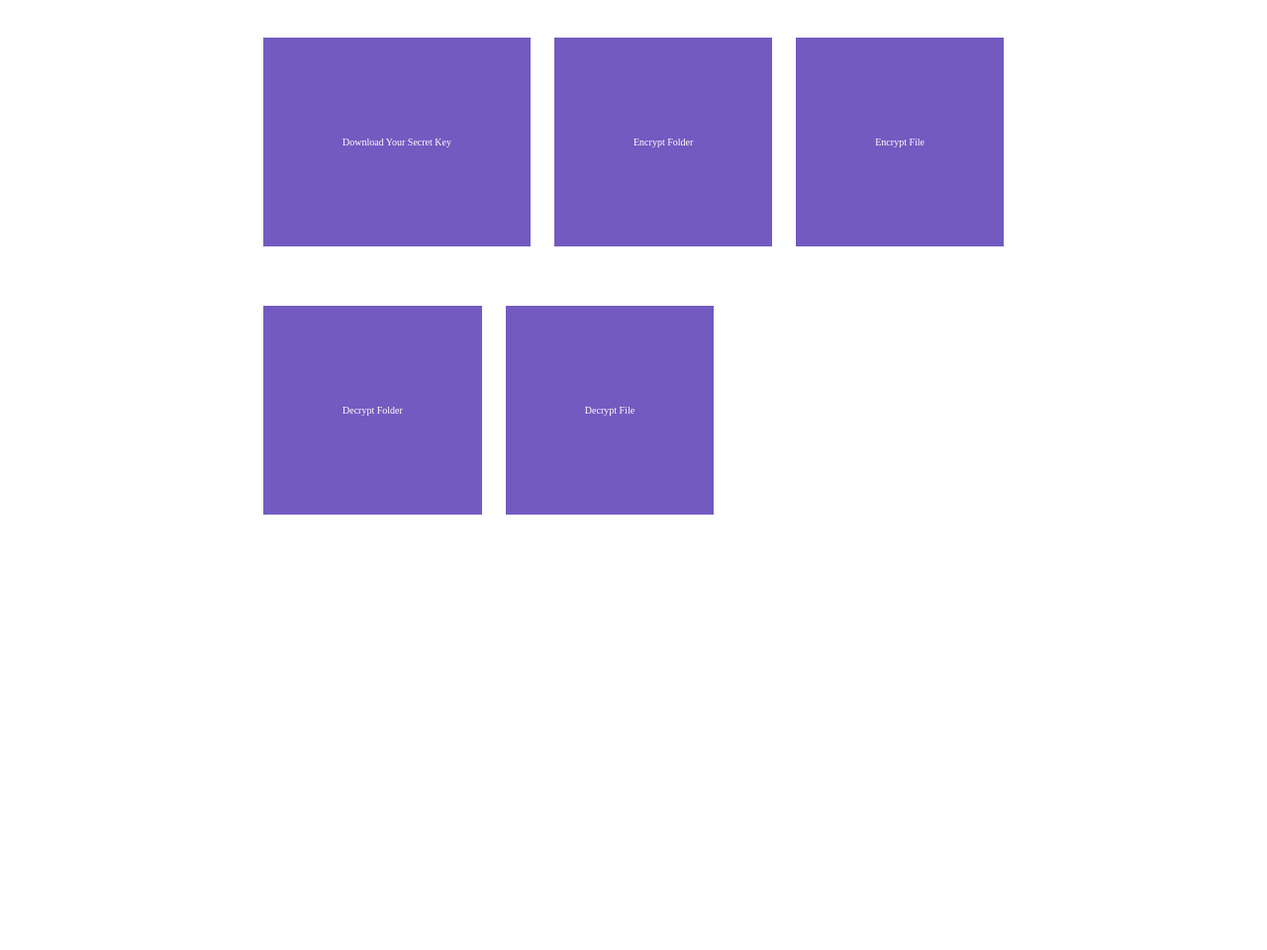
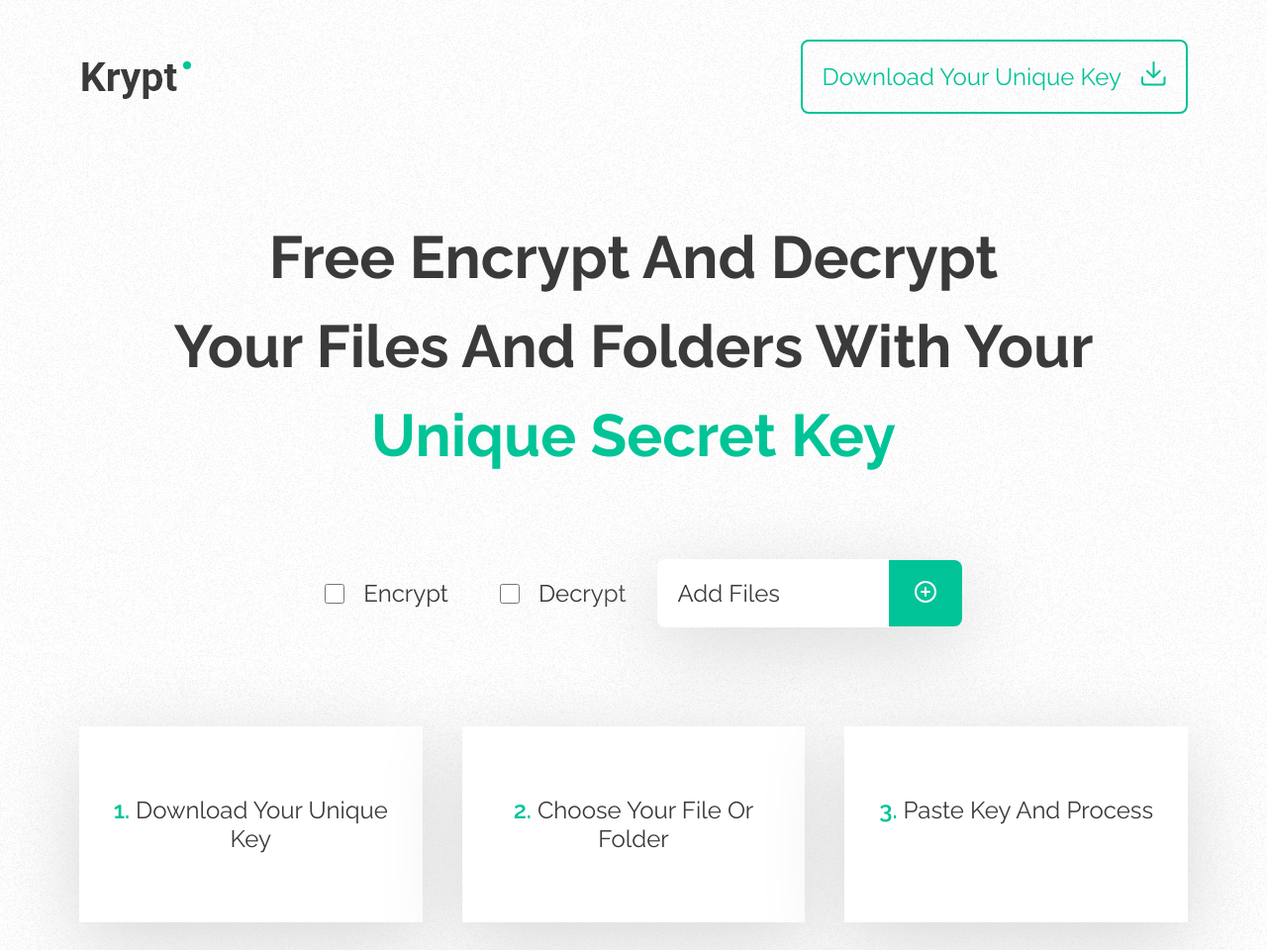
Before and after one commit to lushiv/aes-algorithms-flaskapp, a Flask app: page / in a window 1280 px wide. Shown: the whole page at 99% size. Before the commit the page ends 520 px from the top, so only its background shows below. Run offline with Flask 2, Linux system fonts and the light colour scheme.

Commit message:
design change

```diff
--- a/templates/index.html
+++ b/templates/index.html
@@ -4,7 +4,8 @@
 <head>
     <title>Home</title>
     <style>
-        .button {
+
+        /* .button {
             background-color: #725ac1;
             border: red;
             color: hsl(0, 0%, 100%);
@@ -20,18 +21,228 @@
             position: fixed;
             left: 20%;
             right: 20%;
+        } */
+        @import url('https://fonts.googleapis.com/css2?family=Raleway:wght@400;500;600;700;800&display=swap');
+        body{
+            margin: 0;
+            padding: 0;
+            font-family: 'Raleway', sans-serif;
+            font-weight: 400;
+            color: #3A3A3A;
         }
+        header{
+            padding: 40px 0px;
+        }
+        .container{
+            background: url(/encrypt-and-decrypt-zip-files-with-secret-key-using-AES-algorithms/templates/noise.png);
+            height: 120vh;
+        }
+        .wrapper{
+            margin:0 80px;
+        }
+        .nav{
+            display: flex;
+            justify-content: space-between;
+            align-items: center;
+        }
+        .header-btn{
+            border: 2px solid #00C497;
+            border-radius: 8px;
+           display: flex;
+           align-items: center;
+           gap: 20px;
+           padding: 20px;
+            font-size: 1.5rem;
+            margin: 0;
+        }
+        p.for-button{
+            color: #00C497;
+            margin: 0;
+            font-weight: 400;
+        }
+
+        .main-heading{
+            text-align: center;
+            margin: 60px 0 80px 0;
+        }
+        .main-heading h1{
+            font-size: 60px;
+            line-height: 90px;
+            margin: 0;
+            font-weight: bold;
+
+        }
+        .main-heading span{
+           color: #00C497;
+        }
+
+        .main-mid{
+            display: flex;
+            justify-content: center;
+            align-items: center;
+            gap:32px;
+        }
+
+        input.encryptcheckbox{
+            width: 20px;
+            height: 20px;
+        }
+        .encrypt, label{
+            padding-left: 16px;
+        }
+        input.decryptcheckbox{
+            width: 20px;
+            height: 20px;
+        }
+        .decrypt, label{
+            padding-left: 16px;
+        }
+
+        .selector{
+            display: flex;
+            gap: 32px;
+        }
+        .encrypt{
+            display: flex;
+            align-items: center;
+            font-size: 24px;
+        }
+
+        .decrypt{
+            display: flex;
+            align-items: center;
+            font-size: 24px;
+        }
+
+        .main-btn{
+            display: flex;
+            align-items: center;
+            filter: drop-shadow(0px 20px 40px #D8D8D8);
+        }
+
+        .add-file{
+            background: #fff;
+            padding: 20px 110px 20px 20px;
+            border-radius: 8px;
+            border-top-right-radius: 0;
+            border-bottom-right-radius: 0;
+            font-size: 24px;
+
+        }
+        .add-icon button{
+            border: none;
+            background:#00C497 ;
+            border-radius: 8px;
+            border-top-left-radius: 0;
+            border-bottom-left-radius: 0;
+
+        }
+
+        .add-icon img{
+            padding: 20px 20px;
+        }
+
+
+        .steps{
+            display: grid;
+            grid-template-columns: 1fr 1fr 1fr;
+            grid-gap: 40px;
+            margin-top: 100px;
+}
+
+.step-container{
+    background: #fff;
+    padding: 70px 30px;
+    filter: drop-shadow(0px 20px 40px #D8D8D8);
+}
+.step-container p{
+    text-align: center;
+    font-size: 24px;
+    margin: 0;
+}
+.step-container p span{
+    color: #00C497;
+    font-weight: 600;
+}
+
+
     </style>
 </head>
 
 <body>
-    <div id="container">
+    <!-- <div id="container">
      <a href="/generate_key" class="button"> Download Your Secret Key </a>
     <a href="/encrypt-folder" class="button">Encrypt Folder </a>
     <a href="/encrypt-file" class="button">Encrypt File </a>
 
     <a href="/decrypt-folder" class="button">Decrypt Folder </a>
     <a href="/decrypt-file" class="button">Decrypt File </a>
-    </div>
+    </div> -->
+<div class="container">
+    <div class="wrapper">
+    <header>
+        <nav class="nav">
+            <div class="for-lgo">
+            <a  class="logo"><img src="logo.png"></a>
+        </div>
+        <div class="header-btn">
+            <div> <p class="for-button">Download Your Unique Key</p></div>
+            <div><img src="/encrypt-and-decrypt-zip-files-with-secret-key-using-AES-algorithms/templates/download.png"></div>
+
+        </div>
+        </nav>
+    </header>
+
+    <section>
+            <div class="main-heading">
+                <h1>Free Encrypt And Decrypt<br>
+                    Your Files And Folders With Your<br>
+                    <span>Unique Secret Key</span></h1>
+            </div>
+
+            <div class="main-mid">
+
+            <div class="selector">
+                <div class="encrypt">
+                    <input type="checkbox" id="Encrypt" class="encryptcheckbox" name="Encrypt">
+                    <label for="Encrypt"> Encrypt</label>
+                </div>
+                <div class="decrypt">
+                    <input type="checkbox" id="decrypt" class="decryptcheckbox" name="decrypt">
+                    <label for="decrypt"> Decrypt</label>
+                </div>
+            </div>
+
+            <div class="main-btn">
+                <div class="add-file">
+                    <a>Add Files</a>
+            </div>
+            <div class="add-icon">
+                <button><img src="/encrypt-and-decrypt-zip-files-with-secret-key-using-AES-algorithms/templates/add.png"></img></button>
+            </div>
+            </div>
+        </div>
+
+        <div class="steps">
+
+                <div class="step-container">
+                    <p><span>1. </span>Download Your Unique Key</p>
+                </div>
+
+                <div class="step-container">
+                    <p><span>2. </span> Choose Your File Or Folder</p>
+                </div>
+
+                <div class="step-container">
+                    <p><span>3. </span> Paste Key And Process</p>
+                </div>
+
+
+        </div>
+    </section>
+
+
+</div>
+</div>
 </body>
 </html>
```
Also changed, not shown: templates/add.png (added), templates/download.png (added), templates/logo.png (added), templates/noise.png (added).
